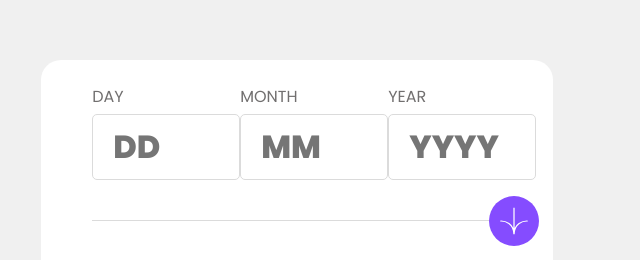
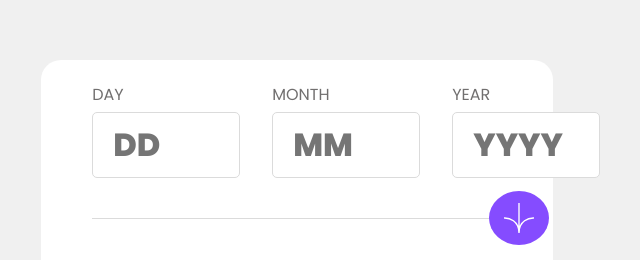
Before and after one commit to manofthelionarmy/age-calculator, a website built with Vite: page index.html in a window 1280 px wide. Shown: the part 108-368 px from the top of the page, without its empty margins (343-983 px from the left). Built offline with nearby package versions, Linux system fonts and the light colour scheme.

Commit message:
improve styling

```diff
--- a/style.css
+++ b/style.css
@@ -69,15 +69,14 @@ form {
 
 .icon {
   display: flex;
-  width: 50px;
-  height: 50px;
+  width: 60px;
+  height: 90px;
   background-color: hsl(259, 100%, 65%);
   border-radius: 50%;
   justify-content: center;
   padding: 5px;
   position: relative;
-  top: -25px;
-  /* left: 100%; */
+  top: -28px;
   left: 35vw;
 }
 
@@ -108,7 +107,7 @@ p {
 }
 
 .input-block:nth-child(n+2) {
-  margin: 0 auto;
+  margin-left: 32px;
 }
 
 .input-block input {
```
